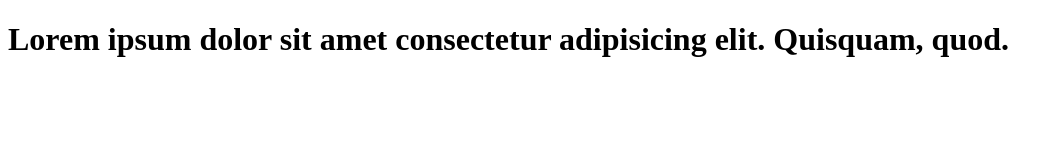
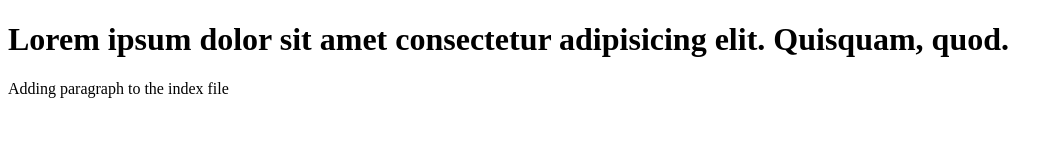
Before and after one commit to banabulungi/learn-git, a plain HTML site: page index.html in a window 1280 px wide. Shown: the whole page, without its empty margins (0-1063 px from the left). Drawn offline with Linux system fonts and the light colour scheme.

Commit message:
addint paragraph to index firl

```diff
--- a/index.html
+++ b/index.html
@@ -9,6 +9,6 @@
     <h1>
         Lorem ipsum dolor sit amet consectetur adipisicing elit. Quisquam, quod.
     </h1>
-    <p
+    <p> Adding paragraph to the index file</p>
 </body>
 </html>
```
